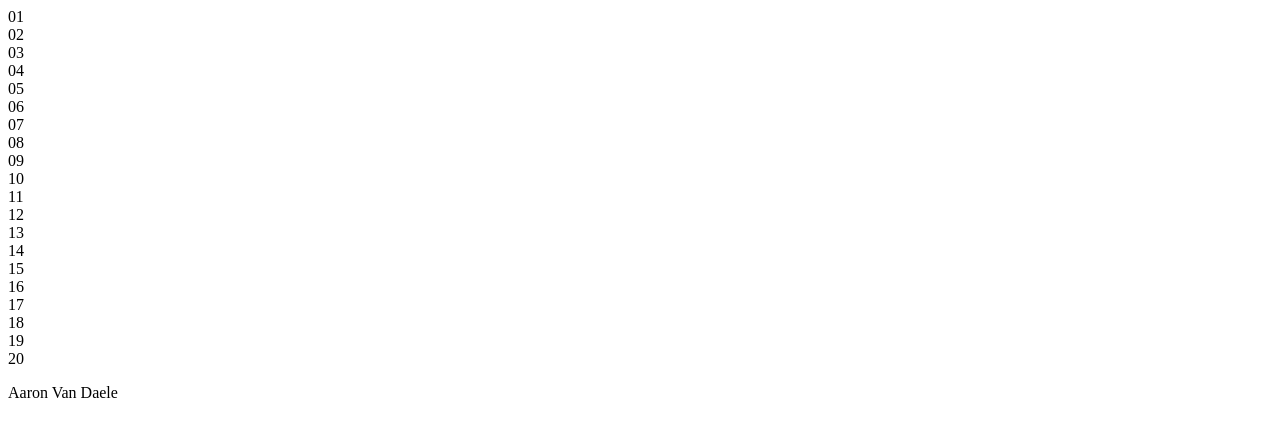
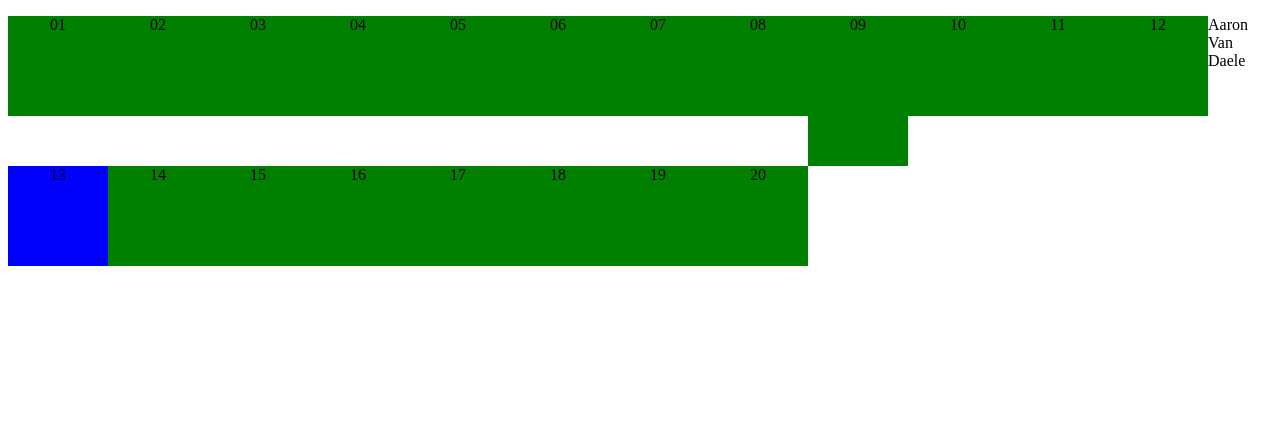
Before and after one commit to AaronJens/AaronJens.github.io, a plain HTML site: page Labo8/Opdracht5/index.html in a window 1280 px wide. Drawn offline with Linux system fonts and the light colour scheme; files that its build step writes are made by us from their sources.

Commit message:
Update index.html

```diff
--- a/Labo8/Opdracht5/index.html
+++ b/Labo8/Opdracht5/index.html
@@ -2,8 +2,8 @@
 <html lang="nl">
 <head>
     <meta charset="UTF-8">
-    <link rel="stylesheet" href="styles/style.css">
     <title>Opdracht 5 Labo 8</title>
+    <link rel="stylesheet" href="Styles/stijl.css">
 </head>
 <body>
 <div class="area floaty">01</div>
```
